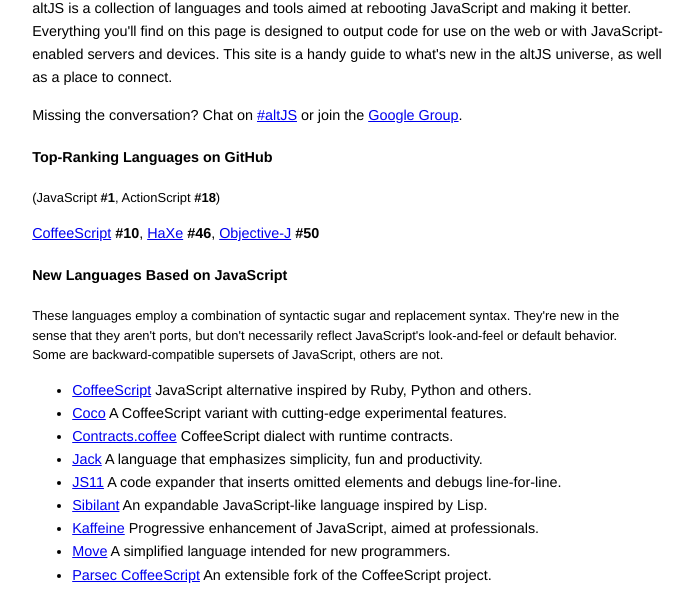
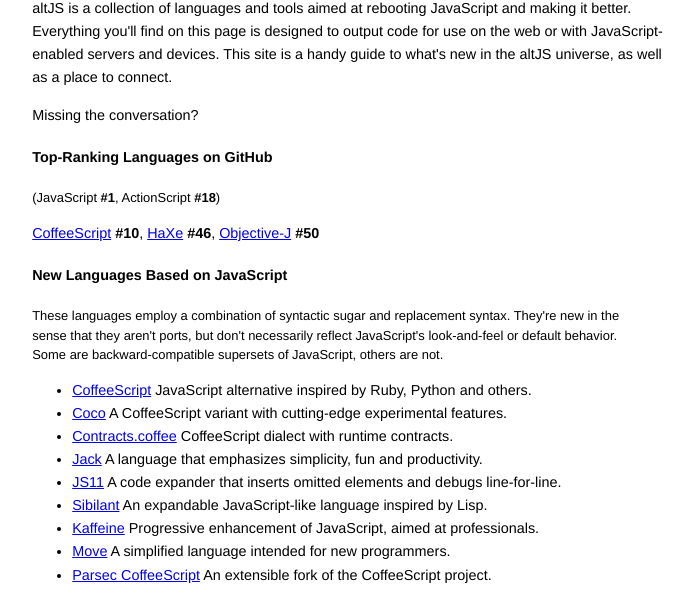
Before and after one commit to smurfpandey/altjs, a plain HTML site: page index.html in a window 1280 px wide. Shown: the part 201-791 px from the top of the page, without its empty margins (291-983 px from the left). Drawn offline with Linux system fonts and the light colour scheme.

Commit message:
Remove broken links

```diff
--- a/index.html
+++ b/index.html
@@ -22,7 +22,7 @@
       <img alt="" src="altjs30.gif" style="height: 107px;"><span style="position: absolute; bottom: -1px; left: 0;">altJS</span>
     </h1>
     <p>altJS is a collection of languages and tools aimed at rebooting JavaScript and making it better. Everything you'll find on this page is designed to output code for use on the web or with JavaScript-enabled servers and devices. This site is a handy guide to what's new in the altJS universe, as well as a place to connect.</p>
-    <p>Missing the conversation?&nbsp;Chat on&nbsp;<a href="irc://irc.freenode.net/altJS">#altJS</a>&nbsp;or&nbsp;join the&nbsp;<a href="http://groups.google.com/group/altjs">Google Group</a>.</p>
+    <p>Missing the conversation?</p>
     <h4>Top-Ranking Languages on GitHub</h4>
     <!--
         https://github.com/languages/JavaScript
```
